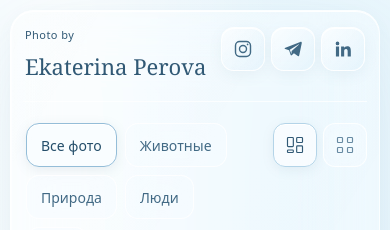
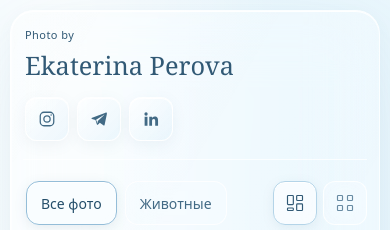
Before and after one commit to enpero/photoByPerova, a website: page docs/index.html in a window 390 px wide. Shown: the top 230 px of the page. Drawn offline with Linux system fonts and the light colour scheme.

Commit message:
Place mobile social icons below photographer name

```diff
--- a/docs/index.html
+++ b/docs/index.html
@@ -367,8 +367,12 @@
     body { container-name: page; container-type: inline-size; }
     .header-actions { display: flex; align-items: center; gap: 14px; flex-shrink: 0; }
     @container page (max-width: 767px) {
-      .site-header { align-items: flex-start; }
-      .header-actions { flex-direction: column-reverse; align-items: flex-end; gap: 8px; }
+      .site-header { flex-direction: column; align-items: stretch; gap: 14px; }
+      .site-title-name { font-size: clamp(25px, 6.5cqw, 32px); }
+      .header-actions { align-self: flex-start; flex-direction: row; align-items: center; gap: 8px; }
+      .social-links { gap: 8px; }
+      .social-link { border-radius: 12px; }
+      .social-link svg { width: 18px; height: 18px; }
     }
   </style>
 </head>
```
Also changed, not shown: page.html (+6 -2 lines).
